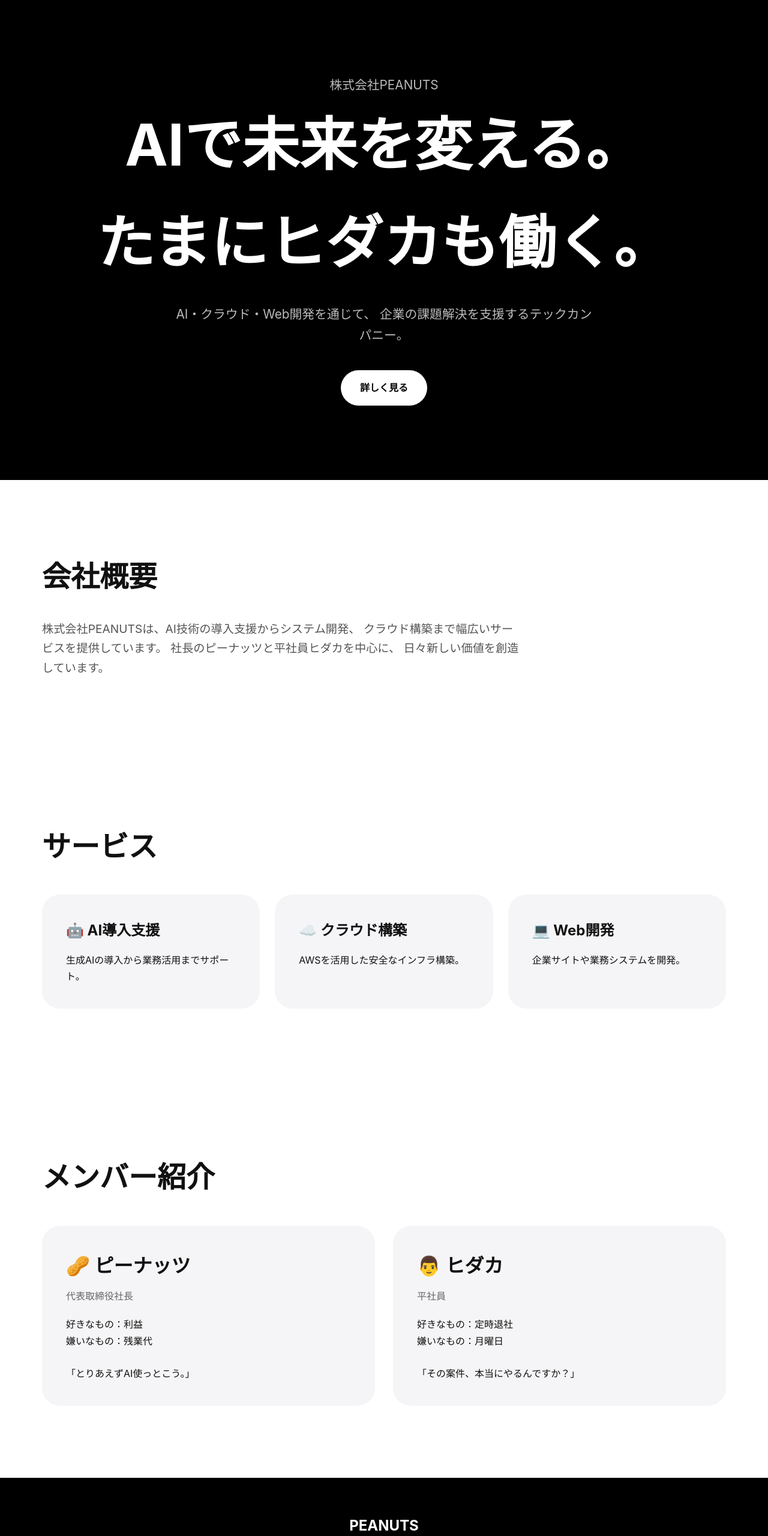
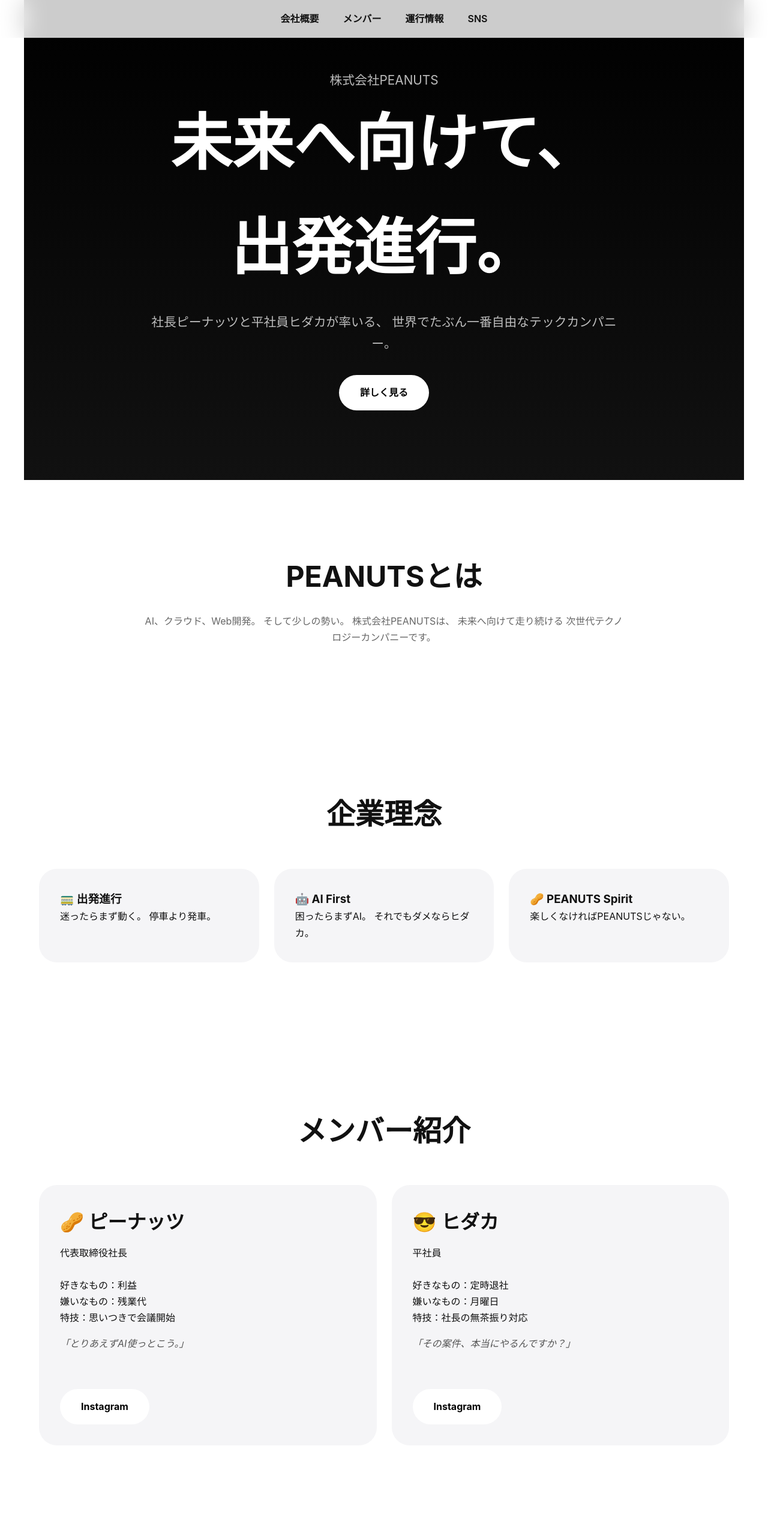
Before and after one commit to 777531yuya-wq/peanuts-site, a plain HTML site: page index.html in a window 1280 px wide. Shown: the top 2560 px of the page at 60% size. Drawn offline with Linux system fonts and the light colour scheme.

Commit message:
Update index.html

```diff
--- a/index.html
+++ b/index.html
@@ -6,51 +6,71 @@
 <title>株式会社PEANUTS</title>
 
 <style>
+
 *{
 margin:0;
 padding:0;
 box-sizing:border-box;
+scroll-behavior:smooth;
 }
 
 body{
-font-family:-apple-system,BlinkMacSystemFont,"Helvetica Neue",sans-serif;
+font-family:-apple-system,BlinkMacSystemFont,sans-serif;
 background:#fff;
 color:#111;
 line-height:1.7;
 }
 
-header{
-background:#000;
+nav{
+position:fixed;
+top:0;
+width:100%;
+display:flex;
+justify-content:center;
+gap:40px;
+padding:18px;
+background:rgba(255,255,255,.8);
+backdrop-filter:blur(20px);
+z-index:1000;
+}
+
+nav a{
+text-decoration:none;
+color:#111;
+font-weight:600;
+}
+
+.hero{
+height:100vh;
+background:linear-gradient(180deg,#000,#111);
 color:white;
-min-height:100vh;
 display:flex;
+justify-content:center;
 align-items:center;
-justify-content:center;
 text-align:center;
-padding:40px;
+padding:20px;
 }
 
 .hero h1{
-font-size:clamp(3rem,8vw,6rem);
-font-weight:700;
+font-size:clamp(3rem,8vw,7rem);
 margin-bottom:20px;
 }
 
 .hero p{
 font-size:1.3rem;
-color:#bbb;
-max-width:700px;
+color:#bdbdbd;
+max-width:800px;
 margin:auto;
 }
 
 .btn{
 display:inline-block;
-margin-top:40px;
-padding:16px 32px;
+margin-top:35px;
+padding:16px 35px;
 background:white;
 color:black;
+border-radius:999px;
 text-decoration:none;
-border-radius:999px;
 font-weight:bold;
 transition:.3s;
 }
@@ -62,54 +82,44 @@ transform:scale(1.05);
 section{
 max-width:1200px;
 margin:auto;
-padding:120px 30px;
+padding:120px 25px;
 }
 
-.section-title{
+.title{
 font-size:3rem;
-margin-bottom:30px;
+text-align:center;
+margin-bottom:20px;
 }
 
-.about{
-font-size:1.2rem;
-color:#555;
+.subtitle{
+text-align:center;
+color:#666;
 max-width:800px;
+margin:auto;
 }
 
 .cards{
 display:grid;
-grid-template-columns:repeat(auto-fit,minmax(280px,1fr));
+grid-template-columns:repeat(auto-fit,minmax(300px,1fr));
 gap:25px;
-margin-top:40px;
+margin-top:50px;
 }
 
 .card{
 background:#f5f5f7;
-padding:40px;
+padding:35px;
 border-radius:30px;
 transition:.3s;
 }
 
 .card:hover{
-transform:translateY(-5px);
-}
-
-.card h3{
-font-size:1.5rem;
-margin-bottom:15px;
-}
-
-.members{
-display:grid;
-grid-template-columns:repeat(auto-fit,minmax(350px,1fr));
-gap:30px;
-margin-top:40px;
+transform:translateY(-8px);
 }
 
 .member{
 background:#f5f5f7;
+padding:35px;
 border-radius:30px;
-padding:40px;
 }
 
 .member h3{
@@ -117,107 +127,287 @@ font-size:2rem;
 margin-bottom:10px;
 }
 
-.role{
-color:#666;
-margin-bottom:20px;
+.quote{
+margin-top:15px;
+font-style:italic;
+color:#555;
+}
+
+.status{
+background:#000;
+color:white;
+padding:50px;
+border-radius:35px;
+margin-top:40px;
+}
+
+.status p{
+margin:12px 0;
 }
 
 footer{
 background:#000;
 color:white;
+padding:80px 20px;
 text-align:center;
-padding:60px 20px;
 }
 
 footer p{
-color:#aaa;
+color:#999;
 }
+
 </style>
 </head>
-
 <body>
 
-<header>
-<div class="hero">
+<nav>
+<a href="#about">会社概要</a>
+<a href="#members">メンバー</a>
+<a href="#status">運行情報</a>
+<a href="#sns">SNS</a>
+</nav>
+
+<section class="hero">
+
+<div>
+
 <p>株式会社PEANUTS</p>
-<h1>AIで未来を変える。<br>たまにヒダカも働く。</h1>
+
+<h1>
+未来へ向けて、<br>
+出発進行。
+</h1>
 
 <p>
-AI・クラウド・Web開発を通じて、
-企業の課題解決を支援するテックカンパニー。
+社長ピーナッツと平社員ヒダカが率いる、
+世界でたぶん一番自由なテックカンパニー。
 </p>
 
-<a href="#about" class="btn">詳しく見る</a>
+<a href="#about" class="btn">
+詳しく見る
+</a>
+
 </div>
-</header>
+
+</section>
 
 <section id="about">
-<h2 class="section-title">会社概要</h2>
 
-<p class="about">
-株式会社PEANUTSは、AI技術の導入支援からシステム開発、
-クラウド構築まで幅広いサービスを提供しています。
-社長のピーナッツと平社員ヒダカを中心に、
-日々新しい価値を創造しています。
+<h2 class="title">
+PEANUTSとは
+</h2>
+
+<p class="subtitle">
+AI、クラウド、Web開発。
+そして少しの勢い。
+
+株式会社PEANUTSは、
+未来へ向けて走り続ける
+次世代テクノロジーカンパニーです。
 </p>
+
 </section>
 
 <section>
-<h2 class="section-title">サービス</h2>
+
+<h2 class="title">
+企業理念
+</h2>
 
 <div class="cards">
 
 <div class="card">
-<h3>🤖 AI導入支援</h3>
-<p>生成AIの導入から業務活用までサポート。</p>
+<h3>🚃 出発進行</h3>
+<p>
+迷ったらまず動く。
+停車より発車。
+</p>
 </div>
 
 <div class="card">
-<h3>☁️ クラウド構築</h3>
-<p>AWSを活用した安全なインフラ構築。</p>
+<h3>🤖 AI First</h3>
+<p>
+困ったらまずAI。
+それでもダメならヒダカ。
+</p>
 </div>
 
 <div class="card">
-<h3>💻 Web開発</h3>
-<p>企業サイトや業務システムを開発。</p>
+<h3>🥜 PEANUTS Spirit</h3>
+<p>
+楽しくなければPEANUTSじゃない。
+</p>
 </div>
 
 </div>
+
+</section>
+
+<section id="members">
+
+<h2 class="title">
+メンバー紹介
+</h2>
+
+<div class="cards">
+
+<div class="member">
+
+<h3>🥜 ピーナッツ</h3>
+
+<p>代表取締役社長</p>
+
+<br>
+
+<p>好きなもの：利益</p>
+<p>嫌いなもの：残業代</p>
+<p>特技：思いつきで会議開始</p>
+
+<div class="quote">
+「とりあえずAI使っとこう。」
+</div>
+
+<br>
+
+<a href="https://www.instagram.com/0213__peanuts?igsh=ZXp4bXBkdDhrbHBv&utm_source=ig_contact_invite"
+target="_blank"
+class="btn">
+Instagram
+</a>
+
+</div>
+
+<div class="member">
+
+<h3>😎 ヒダカ</h3>
+
+<p>平社員</p>
+
+<br>
+
+<p>好きなもの：定時退社</p>
+<p>嫌いなもの：月曜日</p>
+<p>特技：社長の無茶振り対応</p>
+
+<div class="quote">
+「その案件、本当にやるんですか？」
+</div>
+
+<br>
+
+<a href="https://www.instagram.com/sukinin1754_nuts?igsh=OW9rMnR0dTZmcXA4"
+target="_blank"
+class="btn">
+Instagram
+</a>
+
+</div>
+
+</div>
+
+</section>
+
+<section id="status">
+
+<h2 class="title">
+PEANUTS運行情報
+</h2>
+
+<div class="status">
+
+<p>🟢 本日も通常運転</p>
+
+<p>🥜 社長の機嫌：95%</p>
+
+<p>😎 ヒダカの残業危険度：18%</p>
+
+<p>☕ コーヒー残量：72%</p>
+
+<p>🚃 出発進行回数：24,811回</p>
+
+<p>📈 やる気：測定不能</p>
+
+</div>
+
 </section>
 
 <section>
-<h2 class="section-title">メンバー紹介</h2>
 
-<div class="members">
+<h2 class="title">
+実績
+</h2>
 
-<div class="member">
-<h3>🥜 ピーナッツ</h3>
-<p class="role">代表取締役社長</p>
+<div class="cards">
 
-<p>好きなもの：利益</p>
-<p>嫌いなもの：残業代</p>
-<br>
-<p>「とりあえずAI使っとこう。」</p>
+<div class="card">
+<h3>🏆 1年間生存</h3>
+<p>社長の機嫌を損ねずに生存。</p>
 </div>
 
-<div class="member">
-<h3>👨 ヒダカ</h3>
-<p class="role">平社員</p>
+<div class="card">
+<h3>☁️ AWS活用</h3>
+<p>クラウドによる未来創造。</p>
+</div>
 
-<p>好きなもの：定時退社</p>
-<p>嫌いなもの：月曜日</p>
-<br>
-<p>「その案件、本当にやるんですか？」</p>
+<div class="card">
+<h3>🤖 AI推進</h3>
+<p>困ったらAI文化を定着。</p>
 </div>
 
 </div>
+
+</section>
+
+<section id="sns">
+
+<h2 class="title">
+公式SNS
+</h2>
+
+<div class="cards">
+
+<div class="card">
+
+<h3>🥜 ピーナッツ</h3>
+
+<a href="https://www.instagram.com/0213__peanuts?igsh=ZXp4bXBkdDhrbHBv&utm_source=ig_contact_invite"
+target="_blank">
+Instagramを見る →
+</a>
+
+</div>
+
+<div class="card">
+
+<h3>😎 ヒダカ</h3>
+
+<a href="https://www.instagram.com/sukinin1754_nuts?igsh=OW9rMnR0dTZmcXA4"
+target="_blank">
+Instagramを見る →
+</a>
+
+</div>
+
+</div>
+
 </section>
 
 <footer>
-<h2>PEANUTS</h2>
-<p>AIで未来を変える。たまにヒダカも働く。</p>
+
+<h2>株式会社PEANUTS</h2>
+
 <br>
-<p>© 2026 株式会社PEANUTS</p>
+
+<p>
+未来へ向けて、出発進行。
+</p>
+
+<br>
+
+<p>
+© 2026 PEANUTS Inc.
+</p>
+
 </footer>
 
 </body>
```
